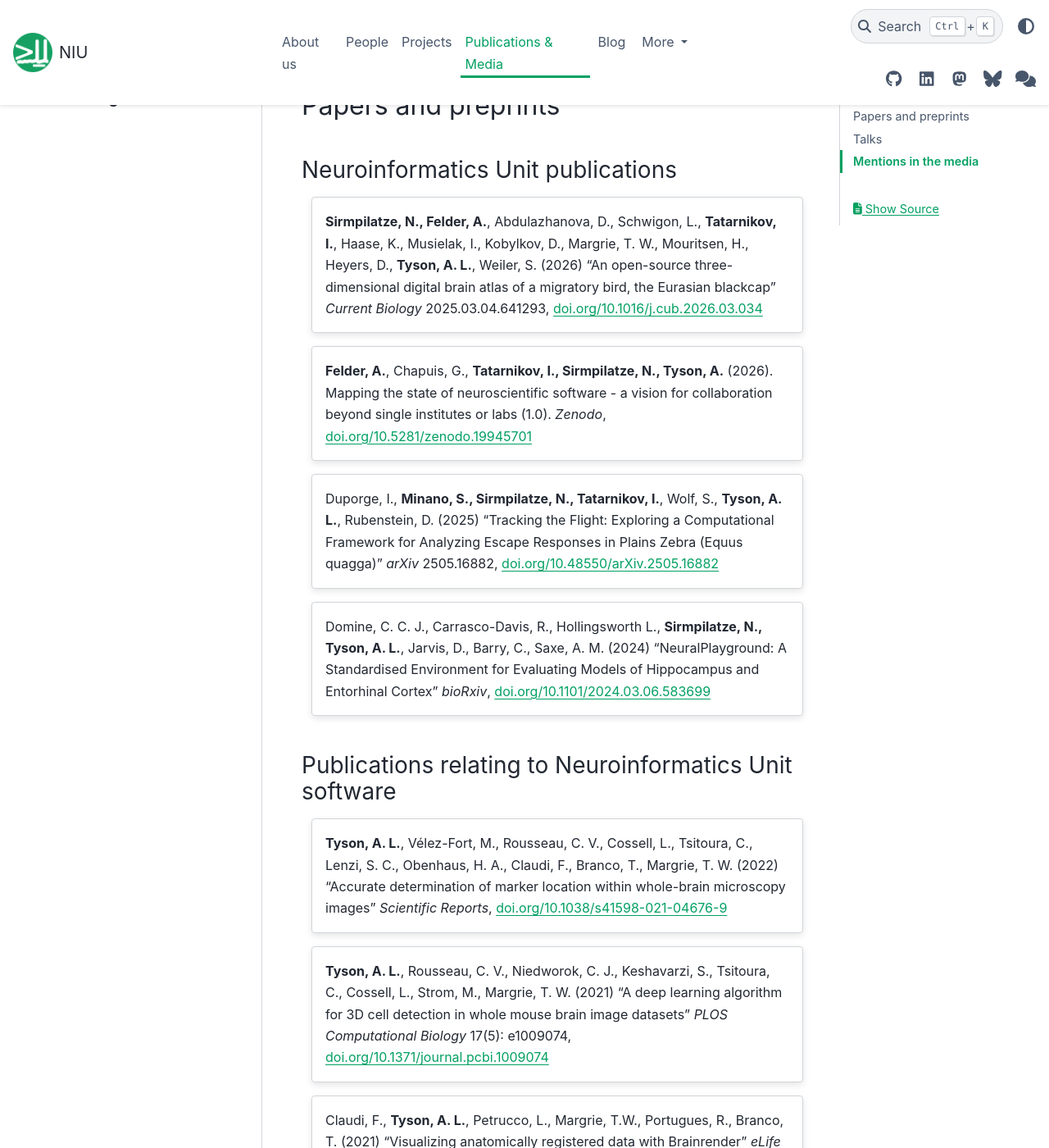
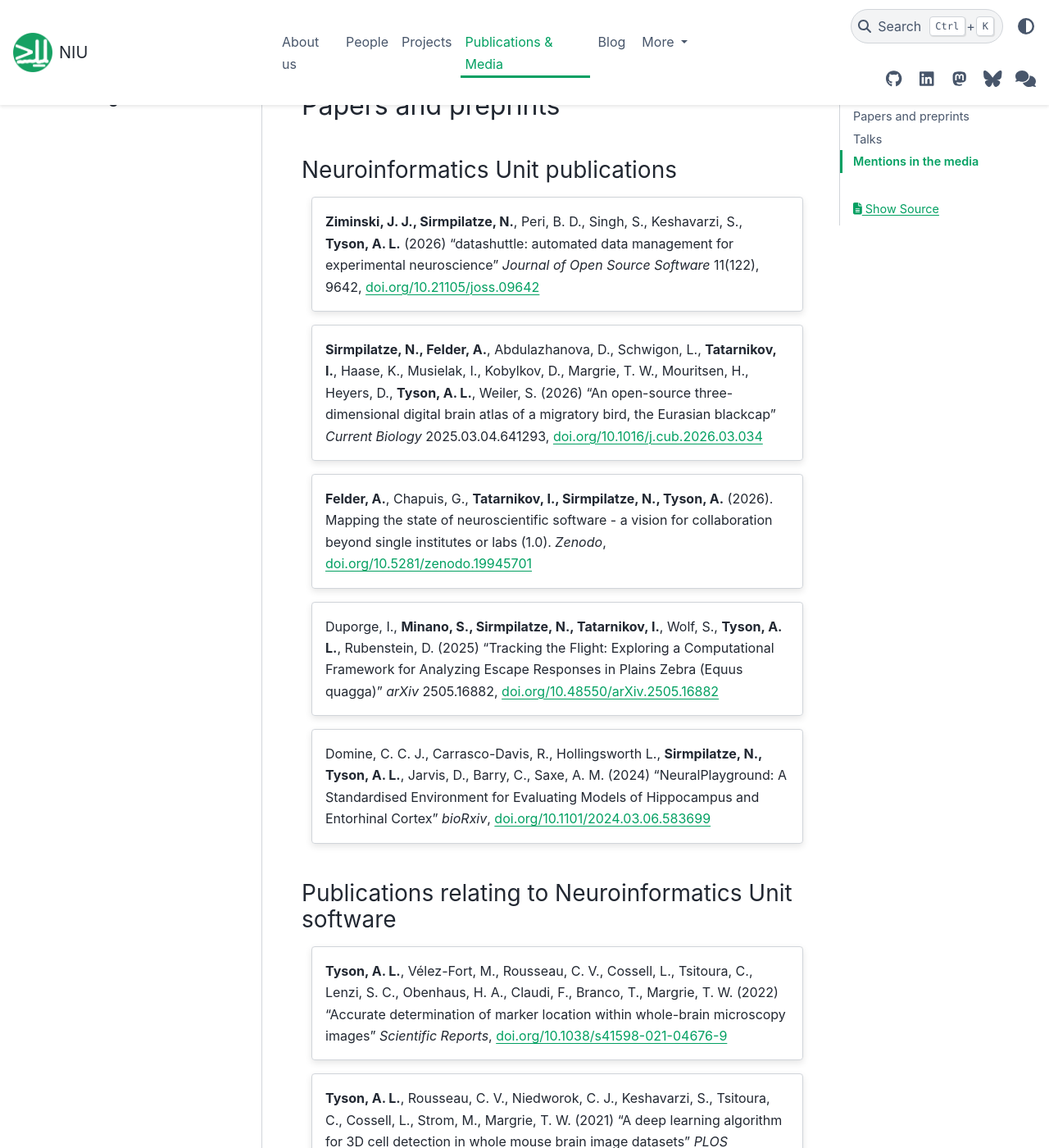
Before and after one commit to neuroinformatics-unit/neuroinformatics-unit.github.io, a Sphinx documentation site: the page built from docs/source/publications.md, in a window 1280 px wide and 1400 px high, scrolled down 190 px. Shown: the whole window at 82% size. Built offline with Sphinx 7.4.7 and the PyData theme 0.15.4, drawn with Linux system fonts in a browser that asks for light colours; nearby versions of some CDN libraries; some of the changed text lies outside the part shown.

Commit message:
Add datashuttle paper and make citation formatting more consistent (#288)

```diff
--- a/docs/source/publications.md
+++ b/docs/source/publications.md
@@ -5,6 +5,11 @@
 ### Neuroinformatics Unit publications
 ::::{grid} 1 1 1 1
 :gutter: 3
+
+:::{grid-item-card}
+:link: https://doi.org/10.21105/joss.09642
+**Ziminski, J. J., Sirmpilatze, N.**, Peri, B. D., Singh, S., Keshavarzi, S., **Tyson, A. L.** (2026) "datashuttle: automated data management for experimental neuroscience" *Journal of Open Source Software* 11(122), 9642, doi.org/10.21105/joss.09642
+:::
 
 :::{grid-item-card}
 :link: https://doi.org/10.1016/j.cub.2026.03.034
@@ -44,12 +49,12 @@ Domine, C. C. J., Carrasco-Davis, R., Hollingsworth L., **Sirmpilatze, N., Tyson
 
 :::{grid-item-card}
 :link: https://doi.org/10.7554/eLife.65751
-Claudi, F., **Tyson, A. L.**, Petrucco, L., Margrie, T.W., Portugues, R., Branco, T. (2021) "Visualizing anatomically registered data with Brainrender" *eLife* 2021;10:e65751 doi.org/10.7554/eLife.65751
+Claudi, F., **Tyson, A. L.**, Petrucco, L., Margrie, T.W., Portugues, R., Branco, T. (2021) "Visualizing anatomically registered data with Brainrender" *eLife* 2021;10:e65751, doi.org/10.7554/eLife.65751
 :::
 
 :::{grid-item-card}
 :link: https://doi.org/10.21105/joss.02668
-Claudi, F., Petrucco, L., **Tyson, A. L.**, Branco, T., Margrie, T. W., Portugues, R. (2020) "BrainGlobe Atlas API: a common interface for neuroanatomical atlases" *Journal of Open Source Software* 5(54), 2668 doi.org/10.21105/joss.02668
+Claudi, F., Petrucco, L., **Tyson, A. L.**, Branco, T., Margrie, T. W., Portugues, R. (2020) "BrainGlobe Atlas API: a common interface for neuroanatomical atlases" *Journal of Open Source Software* 5(54), 2668, doi.org/10.21105/joss.02668
 :::
 
 ::::
```
